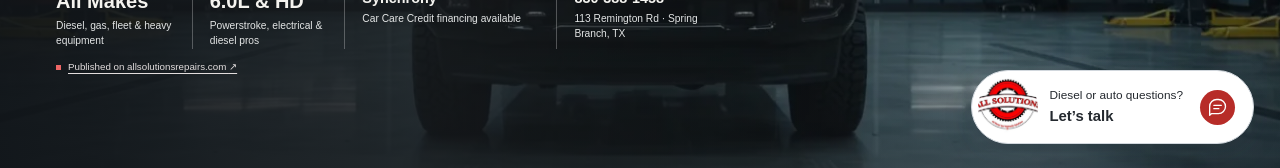
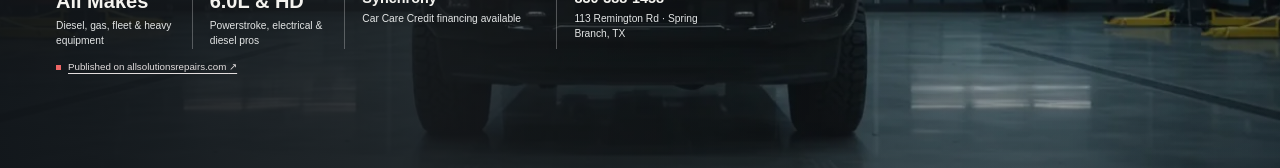
Before and after one commit to Tiberius-AI/all-solutions-diesel-smart-site, a React (Vite) app: page / in a window 1280 px wide. Shown: the part 632-800 px from the top of the page. Built offline with nearby package versions, Linux system fonts and the light colour scheme; no server answers.

Commit message:
fix(launcher): keep floating helper pill hidden until user scrolls past hero and AI dock band

```diff
--- a/src/components/client/ClientWebsiteView.jsx
+++ b/src/components/client/ClientWebsiteView.jsx
@@ -248,7 +248,7 @@ export default function ClientWebsiteView() {
       section.dataset.progress = p.toFixed(3)
       section.style.setProperty('--scene-progress', String(p))
 
-      const isPast = rect.bottom < window.innerHeight * 0.72 || p >= 0.94
+      const isPast = rect.bottom < 120
       setPastHero((prev) => (prev !== isPast ? isPast : prev))
 
       const video = videoRef.current
```
